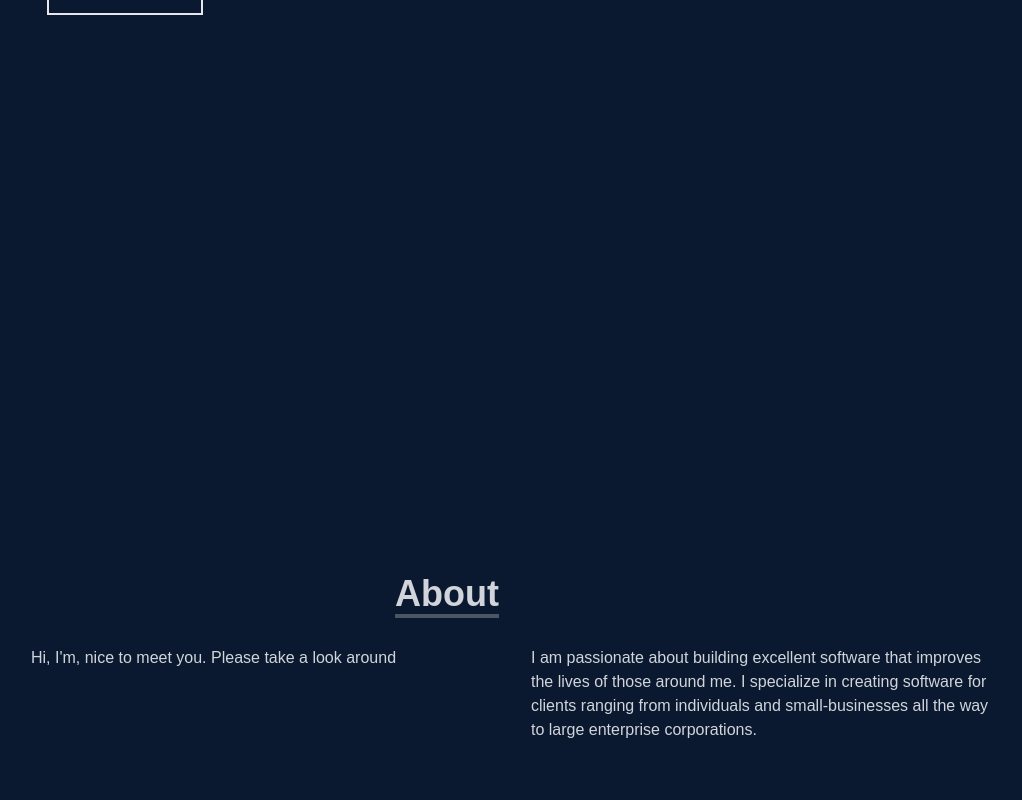
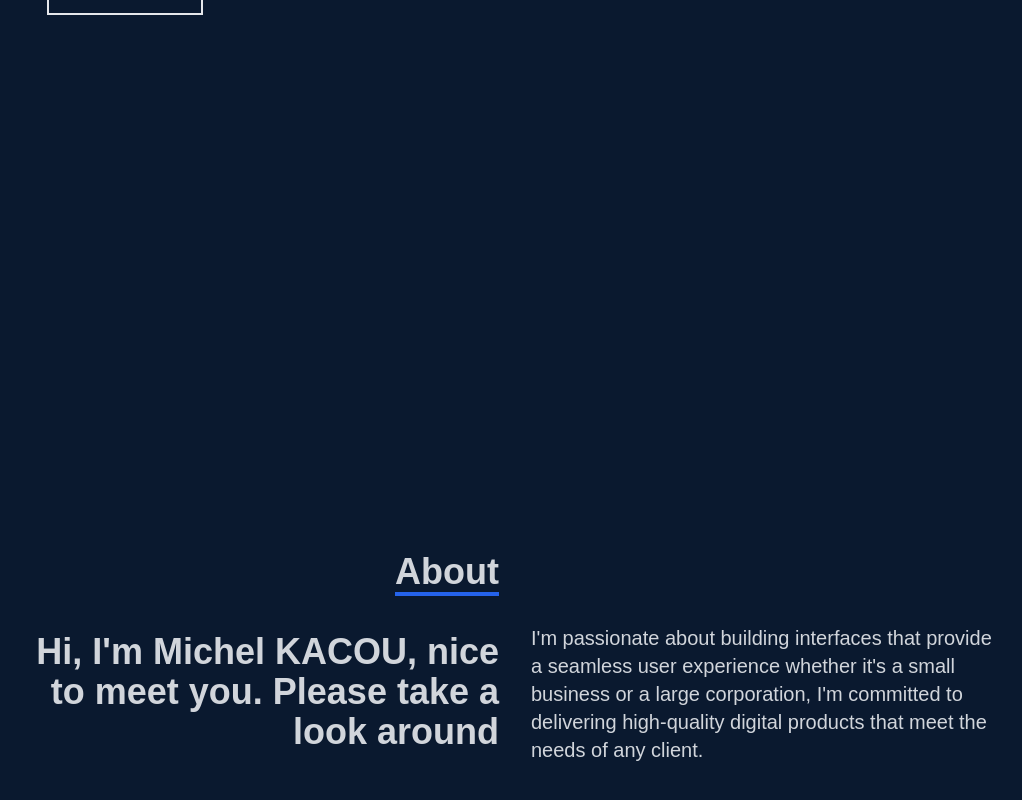
Before and after one commit to MichelK21/portfolio-mk, a React (Create React App) app: page / in a window 1280 px wide. Shown: the part 542-1342 px from the top of the page, without its empty margins (125-1147 px from the left). Built offline with nearby package versions, Linux system fonts and the light colour scheme.

Commit message:
about update

```diff
--- a/src/components/About.jsx
+++ b/src/components/About.jsx
@@ -2,26 +2,28 @@ import React from "react";
 
 const About = () => {
   return (
-    <div name="About" className=" w-full h-screen bg-[#0a192f] text-gray-300">
+    <div name="about" className="w-full h-screen bg-[#0a192f] text-gray-300">
       <div className="flex flex-col justify-center items-center w-full h-full">
-        <div className="max-w-[1000px] w-full px-4 grid grid-cols-2 gap-8">
+        <div className="max-w-[1000px] w-full grid grid-cols-2 gap-8">
           <div className="sm:text-right pb-8 pl-4">
-            <p className="text-4xl font-bold inline border-b-4 border-gray-600">
+            <p className="text-4xl font-bold inline border-b-4 border-blue-600 justify-between">
               About
             </p>
           </div>
           <div></div>
         </div>
-        <div className="max-w-[1000px] w-full px-4 grid grid-cols-2 gap-8">
-          <div>
-            <p>Hi, I'm, nice to meet you. Please take a look around</p>
+        <div className="max-w-[1000px] w-full grid sm:grid-cols-2 gap-8 px-4">
+          <div className="sm:text-right text-4xl font-bold mt-2">
+            <p>
+              Hi, I'm Michel KACOU, nice to meet you. Please take a look around
+            </p>
           </div>
-          <div>
+          <div className="sm:text-left text-xl">
             <p>
-              I am passionate about building excellent software that improves
-              the lives of those around me. I specialize in creating software
-              for clients ranging from individuals and small-businesses all the
-              way to large enterprise corporations.
+              I'm passionate about building interfaces that provide a seamless
+              user experience whether it's a small business or a large
+              corporation, I'm committed to delivering high-quality digital
+              products that meet the needs of any client.
             </p>
           </div>
         </div>
--- a/src/components/Home.jsx
+++ b/src/components/Home.jsx
@@ -13,7 +13,7 @@ const Home = () => {
         <h2 className="text-4xl sm:text-7xl font-bold text-[#8892b0]">
           I'm a Full Stack Developper
         </h2>
-        <p className="text-[#8892b0] py-4 max-w-[700px]">
+        <p className="text-white py-4 max-w-[700px]">
           {" "}
           I'm a Full Stack Developper with a background in front-end and
           back-end programming, I'm capable to build a website or an mobile app
```
